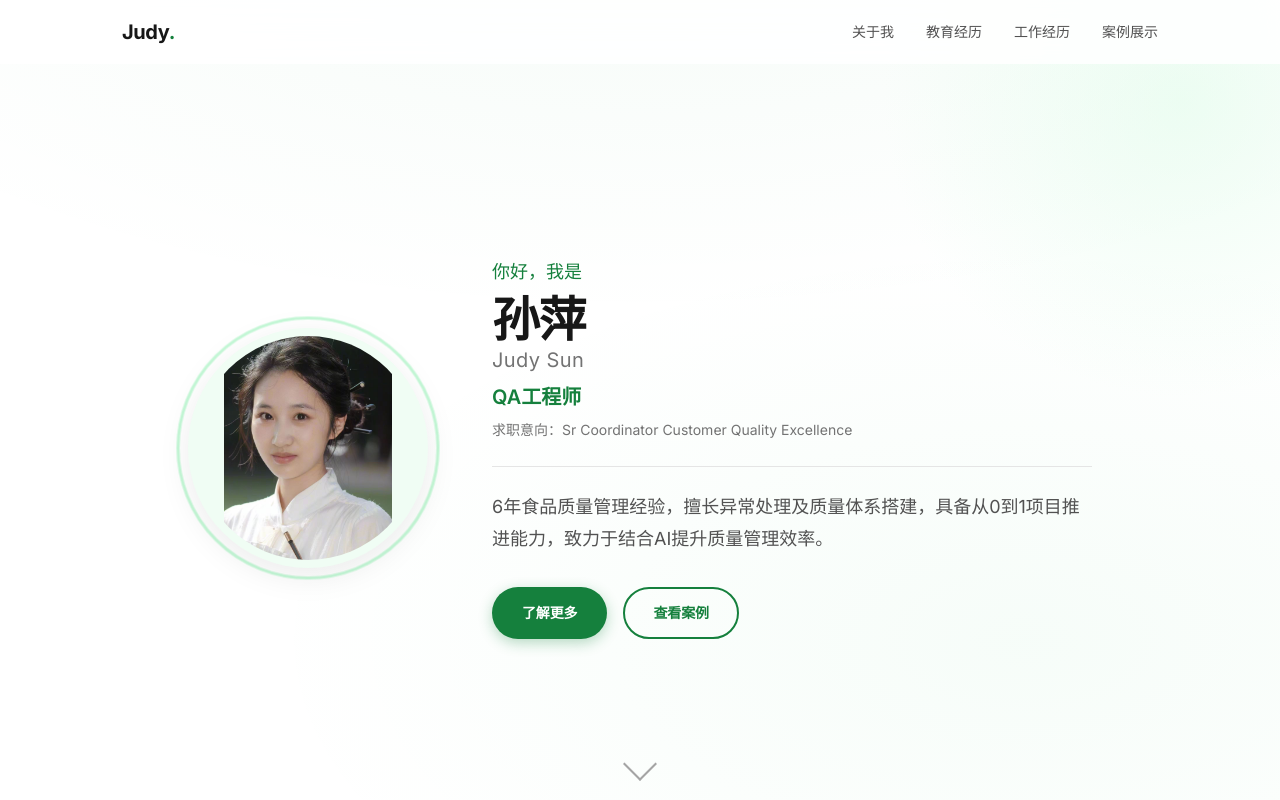
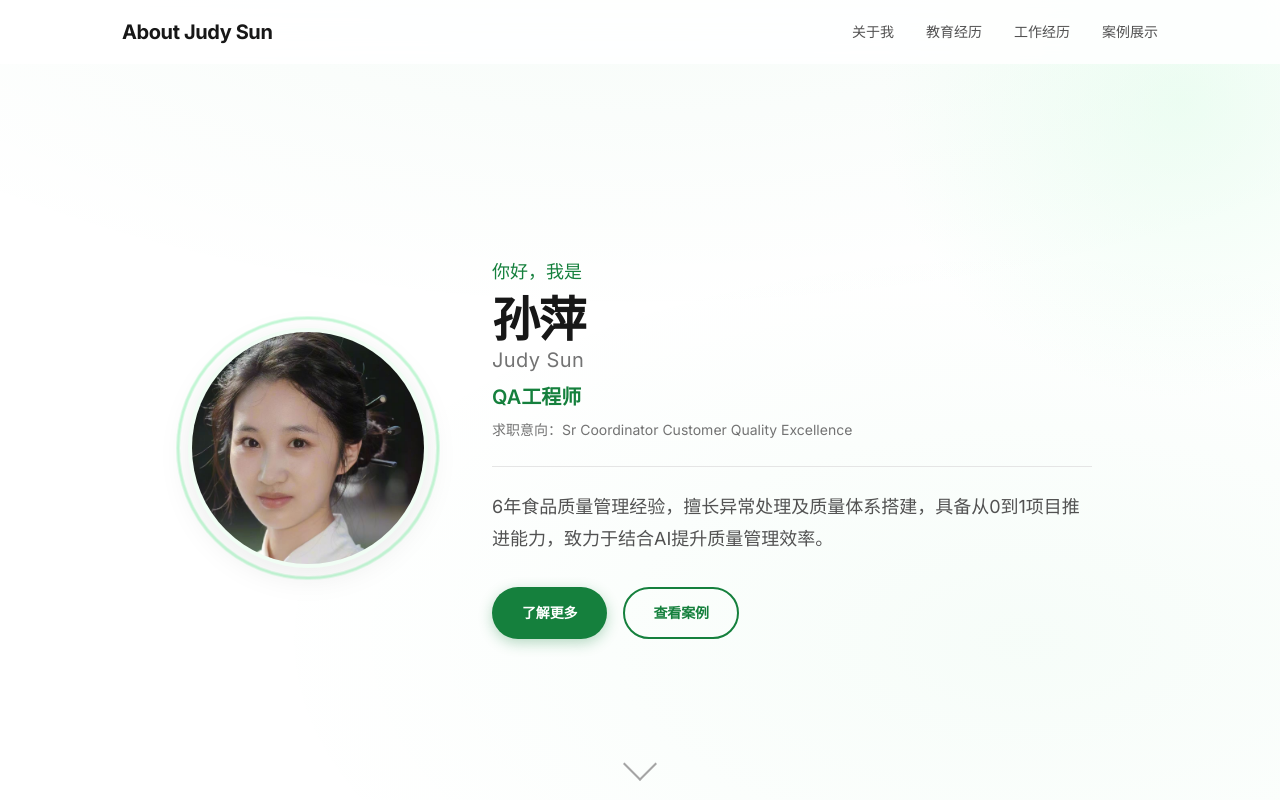
Before and after one commit to Ping-Sun96/Judy-Self-introduction, a plain HTML site: page index.html in a window 1280 px wide. Shown: the top 800 px of the page. Drawn offline with Linux system fonts and the light colour scheme.

Commit message:
Update: navbar text, hero image crop, core competency text

```diff
--- a/index.html
+++ b/index.html
@@ -14,7 +14,7 @@
     <!-- Navigation -->
     <nav class="navbar" id="navbar">
         <div class="container nav-container">
-            <a href="#hero" class="nav-logo">Judy<span class="nav-logo-dot">.</span></a>
+            <a href="#hero" class="nav-logo">About Judy Sun</a>
             <ul class="nav-links" id="navLinks">
                 <li><a href="#about" class="nav-link">关于我</a></li>
                 <li><a href="#education" class="nav-link">教育经历</a></li>
@@ -69,7 +69,7 @@
                         <svg width="28" height="28" viewBox="0 0 24 24" fill="none" stroke="currentColor" stroke-width="2" stroke-linecap="round" stroke-linejoin="round"><circle cx="12" cy="8" r="5"/><path d="M20 21a8 8 0 0 0-16 0"/></svg>
                     </div>
                     <h3>核心竞争力</h3>
-                    <p>6年食品质量管理经验，擅长生产过程控制、客诉分析与闭环处理，熟练搭建原料验收及生产验证体系，持续提升产品一次合格率与现场质量水平。</p>
+                    <p>擅长生产过程控制、客诉分析与闭环处理，熟练搭建原料验收及生产验证体系，持续提升产品一次合格率与现场质量水平。</p>
                 </div>
                 <div class="about-card">
                     <div class="about-card-icon">
--- a/styles.css
+++ b/styles.css
@@ -396,13 +396,14 @@ strong {
 .hero-image {
     width: 240px;
     height: 240px;
-    object-fit: contain;
+    object-fit: cover;
+    object-position: center top;
     border-radius: 50%;
     box-shadow: var(--shadow-lg);
     position: relative;
     z-index: 1;
     background: var(--green-50);
-    padding: 8px;
+    padding: 4px;
 }
 
 .hero-content {
```
